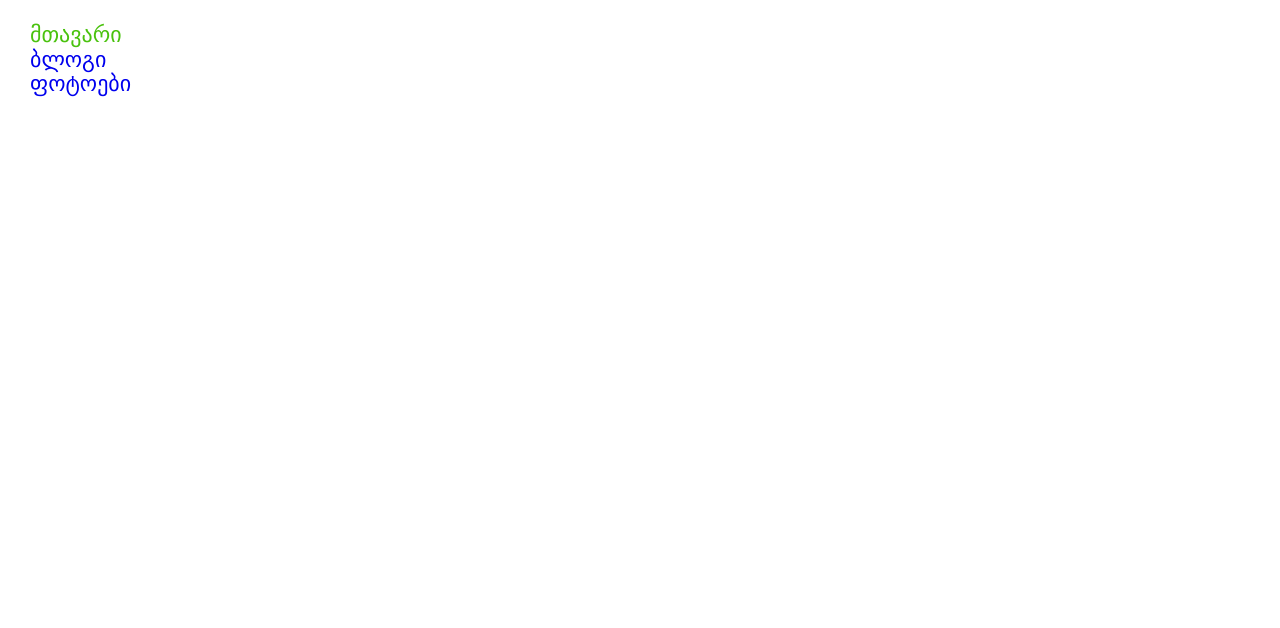
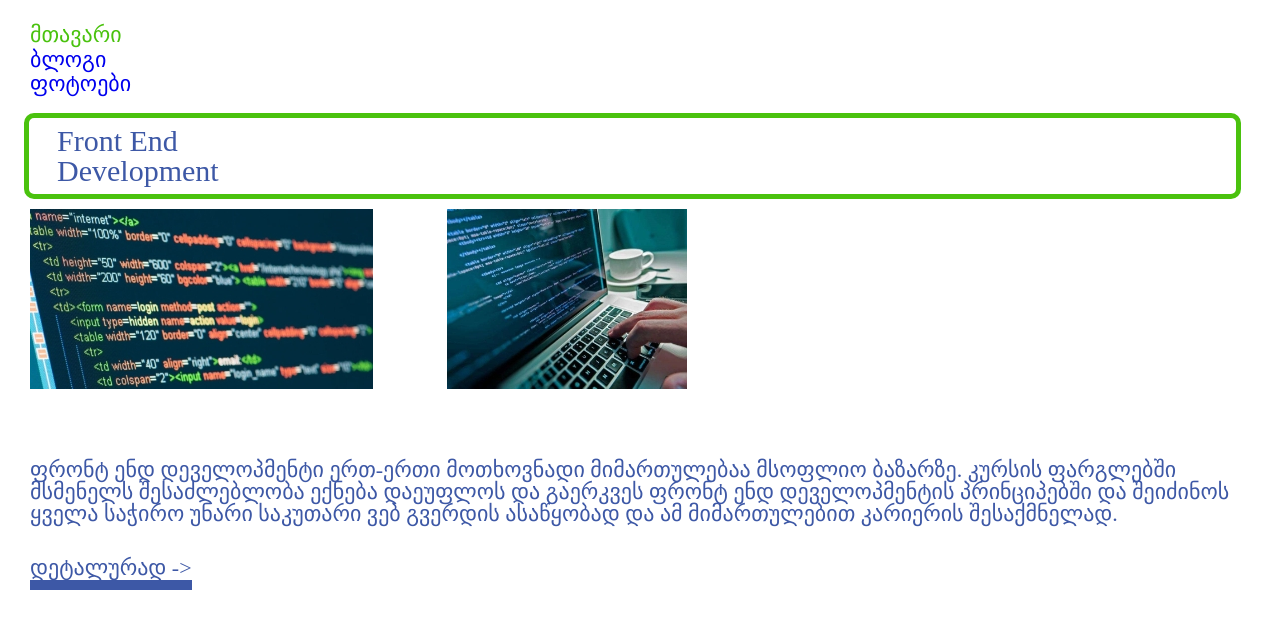
Before and after one commit to AlinBreg/lesson-4, a plain HTML site: page index.html in a window 1280 px wide. Drawn offline with Linux system fonts and the light colour scheme.

Commit message:
added one section
added one section with paragraph and photos

```diff
--- a/css/style.css
+++ b/css/style.css
@@ -10,3 +10,31 @@ li{
 .active{
 	color:#4AC20E;
 }
+h2{
+	font-size:30px;
+	color:#3D58A6;
+	border:5px solid #4AC20E;
+	border-radius:10px;
+	margin:18.1px 39px 10px 24px;
+	padding:8px 961px 8px 28px;
+}
+.img-1{
+	margin-left:30px;
+}
+.img-2{
+	margin-left:70px;
+}
+p{
+	font-size:22px;
+	color:#3D58A6;
+	margin-top:67px;
+	margin-left:30px;
+	margin-bottom:32px;
+}
+.read-more{
+	font-size:22px;
+	color:#3D58A6;
+	margin-left:30px;
+	margin-bottom:102px;
+	border-bottom:10px solid #3D58A6;
+}
--- a/index.html
+++ b/index.html
@@ -21,5 +21,17 @@
 			</ul>
 		</nav>
 	</header>
+	<section>
+		<h2>Front End Development</h2>
+		<div class>
+			<img class="img-1" src="img/html.jpg" alt="html">
+			<img class="img-2" src="img/coding.jpg" alt="coding">
+		</div>
+		<div>
+			<p>ფრონტ ენდ დეველოპმენტი ერთ-ერთი მოთხოვნადი მიმართულებაა მსოფლიო ბაზარზე. კურსის ფარგლებში მსმენელს შესაძლებლობა ექნება დაეუფლოს და გაერკვეს ფრონტ ენდ დეველოპმენტის პრინციპებში და შეიძინოს ყველა საჭირო უნარი საკუთარი ვებ გვერდის ასაწყობად და ამ მიმართულებით კარიერის შესაქმნელად.</p>
+			<a class="read-more" href="#">დეტალურად -></a>
+		</div>
+	</section>
+
 </body>
 </html>
```
Also changed, not shown: img/coding.jpg (renamed from img/Bill-Gates-recommends-these-online-free-resources-to-learn-coding.jpg), img/html.jpg (renamed from img/03965029-6f09-4c96-b82b-8c9b2a789d24.jpg).
